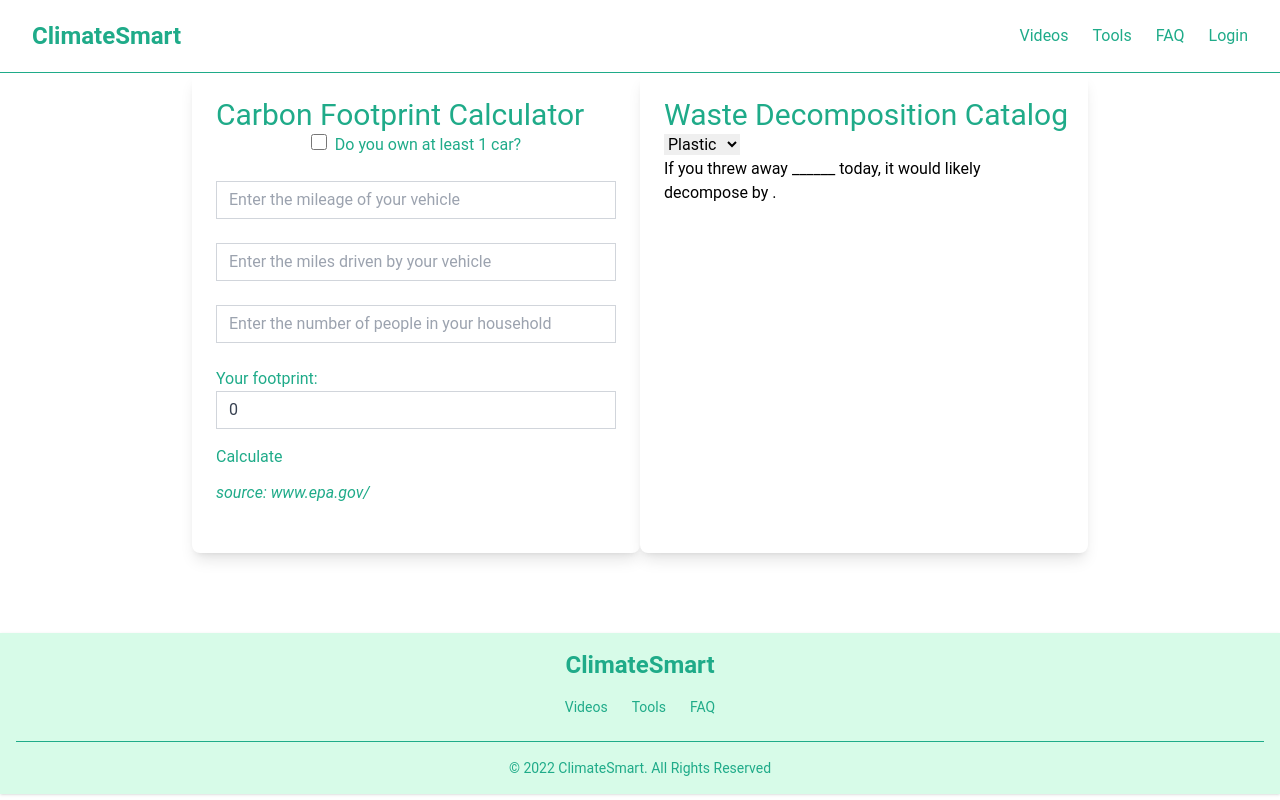
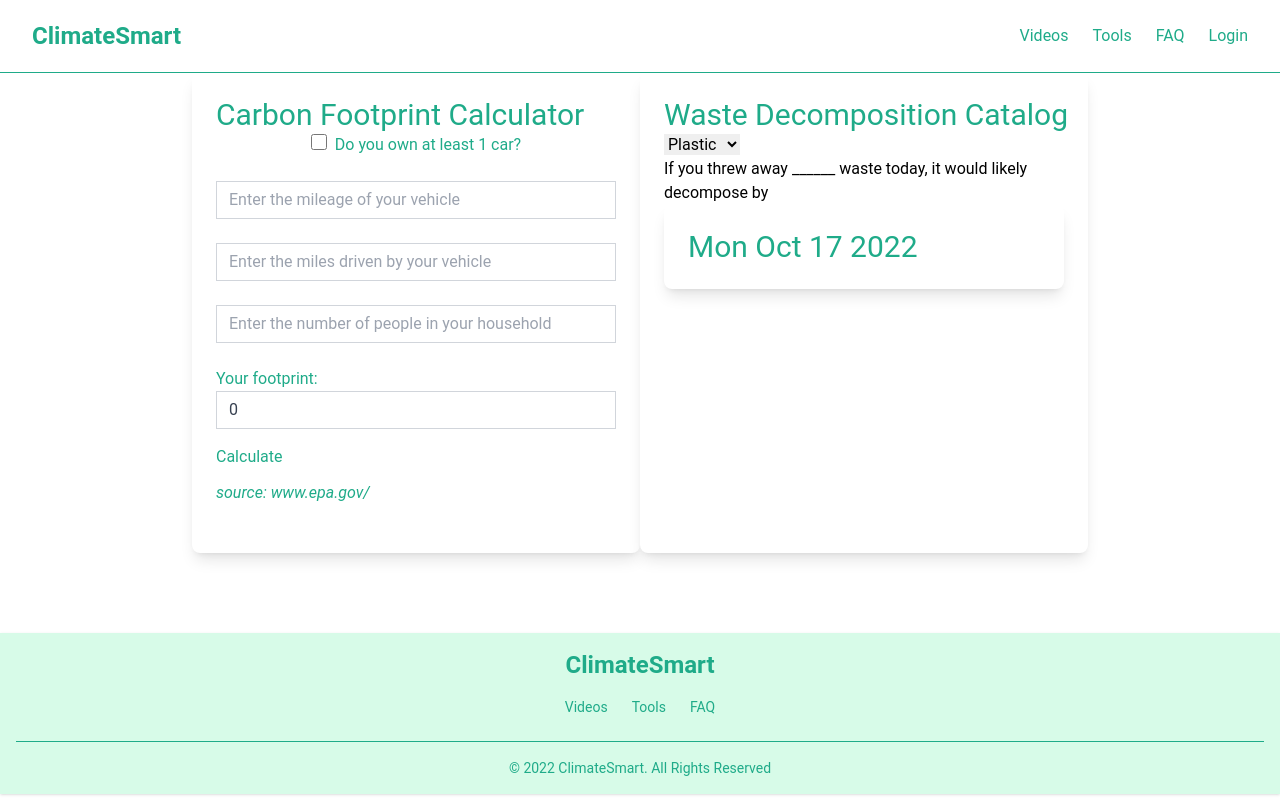
Before and after one commit to k-finken/ClimateSmart, a Next.js app: page /tools in a window 1280 px wide. Built offline with nearby package versions, Linux system fonts and the light colour scheme.

Commit message:
Update ToolsCatalog.js

```diff
--- a/components/ToolsCatalog.js
+++ b/components/ToolsCatalog.js
@@ -5,9 +5,10 @@ import ReactDOM from "react-dom/client";
 export default function ToolsCatalog() {
 
     var currentDateObj = new Date();
+    var init = currentDateObj.toDateString();
 
     const [value, setValue] = useState("______");
-    const [decompDate, setDecompDate] = useState("");
+    const [decompDate, setDecompDate] = useState(init);
 
     const waste = {
         plastic: 365000,
@@ -16,7 +17,10 @@ export default function ToolsCatalog() {
         organic: 32
     }
 
-    const handleItemClick = value => {
+
+    const handleItemClick = (e) => {
+
+        var currentDateObj = new Date();
         var numberOfMlSeconds = currentDateObj.getTime();
         let de = 0;
         if (value == "plastic") {
@@ -34,7 +38,6 @@ export default function ToolsCatalog() {
         var addMlSeconds = de * 24 * 60 * 60 * 1000;
         var newDateObj = new Date(numberOfMlSeconds + addMlSeconds);
         var decompDate = newDateObj.toDateString();
-        setValue(value);
         setDecompDate(decompDate);
         console.log(`Waste item selected:`, value);
     };
@@ -45,15 +48,18 @@ export default function ToolsCatalog() {
       <p className="text-3xl text-themeDark" style={{ width: 422 }}>Waste Decomposition Catalog</p>
       <div>
 
-        <select onChange={handleItemClick}>
-          <option value="plastic">Plastic</option>
-          <option value="paper">Paper</option>
-            <option value="metal">Metal</option>
-            <option value="organic">Organic</option>
+        <select onChange={(e) => setValue(e.target.value)}>
+          <option value="plastic" onClick={handleItemClick}>Plastic</option>
+          <option value="paper" onClick={handleItemClick}>Paper</option>
+            <option value="metal" onClick={handleItemClick}>Metal</option>
+            <option value="organic" onClick={handleItemClick}>Organic</option>
         </select>
       </div>
       <div>
-        <p>If you threw away {value} today, it would likely decompose by {decompDate}.</p>
+        <p>If you threw away {value} waste today, it would likely decompose by</p>
+      <div className="block p-6 rounded-lg shadow-lg bg-white max-w-md">
+        <p className="text-3xl text-themeDark center"> {decompDate}</p>
+      </div>
       </div>
 
 </div>
```
